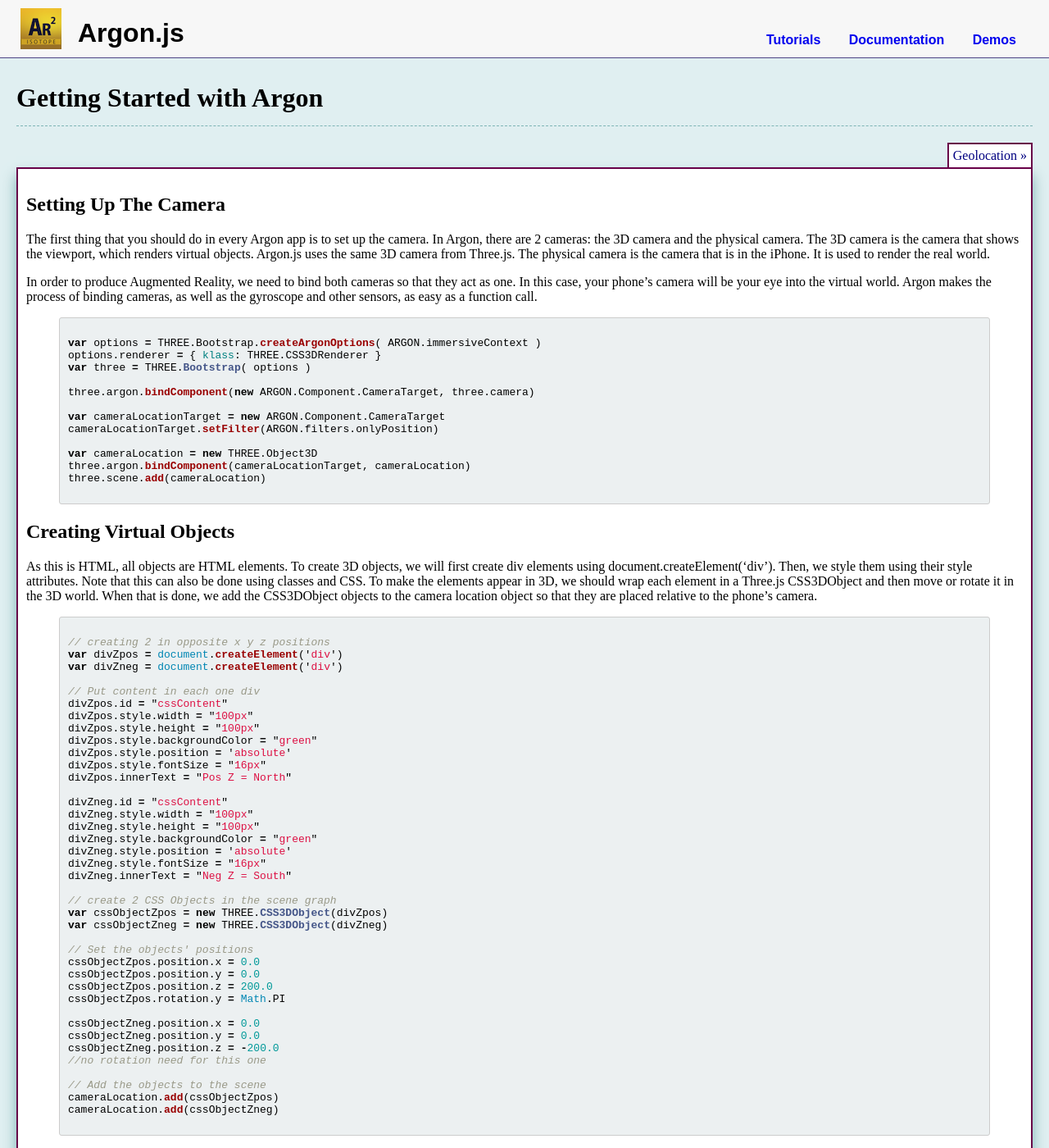
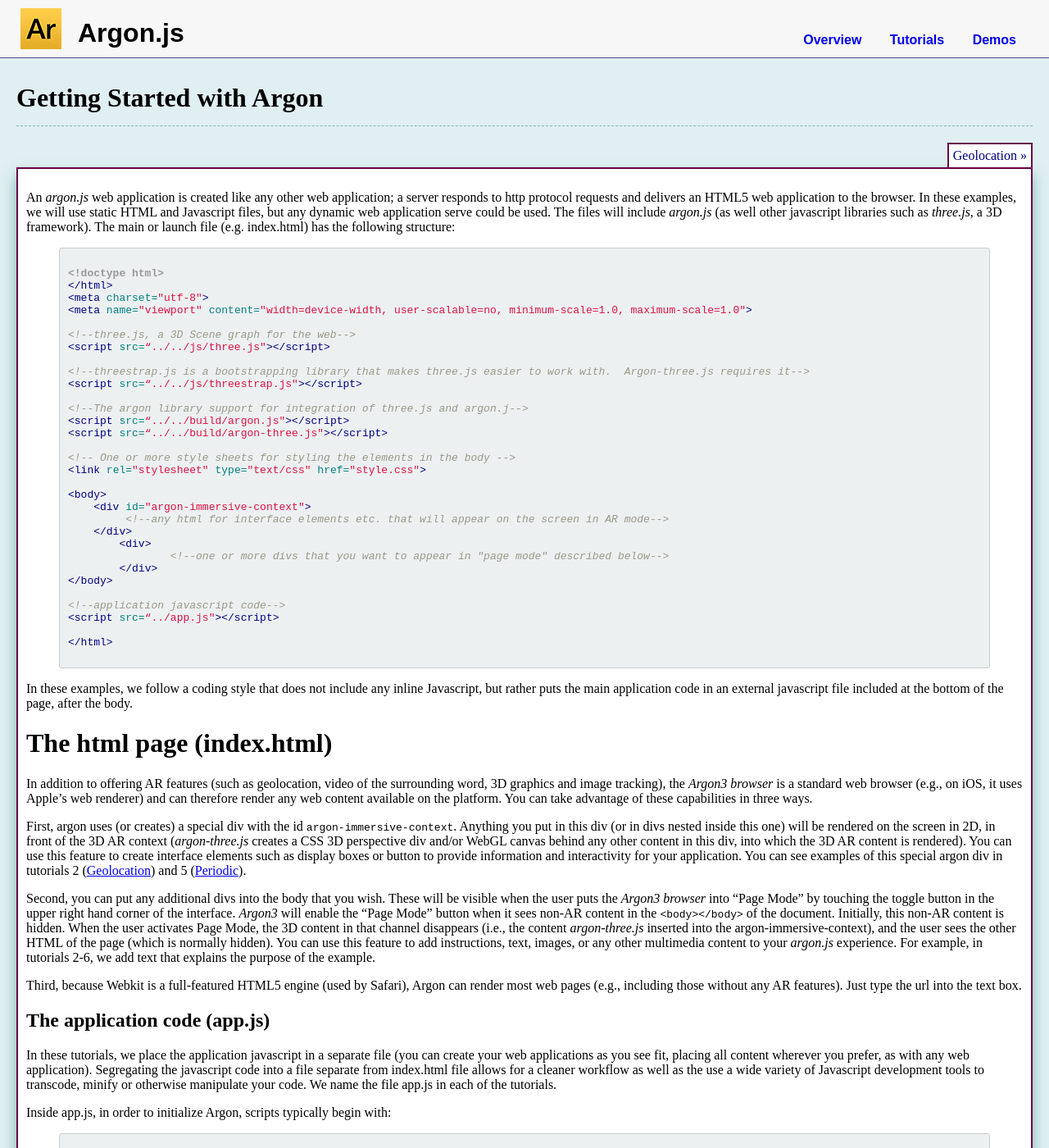
Before and after one commit to argonjs/argon-3-tutorials, a Jekyll site: the page built from _posts/2015-02-22-installation.md, in a window 1280 px wide and 1400 px high. Shown: the whole window at 82% size. Built offline with Jekyll 4.4.1, drawn with Linux system fonts in a browser that asks for light colours; Markdown is read by kramdown in place of the engine named in the settings; some of the changed text lies outside the part shown.

Commit message:
restructured the pages, started updating content
- index.html now contains an overview of argon.js
- tutorials.html contains a narrative between the tutorials.

We should consider not using posts for the tutorials.

````diff
--- a/_config.yml
+++ b/_config.yml
@@ -5,4 +5,3 @@
 permalink: tutorials/:title.html
 description: Argon.js tutorial site.
 baseurl: /pages/ael/argon-tutorials
-paginate: 5
--- a/_layouts/default.html
+++ b/_layouts/default.html
@@ -8,16 +8,20 @@
 </head>
 <body>
   <header>
-    <div id="argon-banner">
-      <img src="{{ site.baseurl }}/images/argonisotope.png" width="50" height="50" alt="Argon.js logo" />
+    <div id="argon-banner"><a href="http://argonjs.io">
+      <img src="{{ site.baseurl }}/images/ArgonIcon50x50.png" width="50" height="50" alt="Argon.js logo" /></a>
       <h1>Argon.js</h1>
     </div>
     <ul id="nav">
       <li class="active">
-        <a href="{{ site.baseurl }}/index.html">Tutorials</a>
+        <a href="{{ site.baseurl }}/index.html">Overview</a>
       </li>
-      <li><a href="{{ site.baseurl }}/docs.html">Documentation</a></li>
-      <li><a href="{{ site.baseurl }}/demos.html">Demos</a></li>
+      <li class="active">
+        <a href="{{ site.baseurl }}/tutorials.html">Tutorials</a>
+      </li>
+      <li class="active">
+        <a href="{{ site.baseurl }}/demos.html">Demos</a>
+      </li>
     </ul>
   </header>
   <div id="content-wrapper">
--- a/_posts/2015-02-22-installation.md
+++ b/_posts/2015-02-22-installation.md
@@ -6,73 +6,69 @@
 source_directory: tutorial1
 ---
 
-Setting Up The Camera
----------------------
-The first thing that you should do in every Argon app is to set up the camera. In Argon, there are 2 cameras: the 3D camera and the physical camera. The 3D camera is the camera that shows the viewport, which renders virtual objects. Argon.js uses the same 3D camera from Three.js. The physical camera is the camera that is in the iPhone. It is used to render the real world.
+An *argon.js* web application is created like any other web application; a server responds to http protocol requests and delivers an HTML5 web application to the browser.  In these examples, we will use static HTML and Javascript files, but any dynamic web application serve could be used. The files will include *argon.js* (as well other javascript libraries such as *three.js*, a 3D framework). The main or launch file (e.g. index.html) has the following structure:
 
-In order to produce Augmented Reality, we need to bind both cameras so that they act as one. In this case, your phone's camera will be your eye into the virtual world. Argon makes the process of binding cameras, as well as the gyroscope and other sensors, as easy as a function call.
+{% highlight html %}
+<!doctype html>
+</html>
+<meta charset="utf-8">
+<meta name="viewport" content="width=device-width, user-scalable=no, minimum-scale=1.0, maximum-scale=1.0">
 
-{% highlight js %}
+<!--three.js, a 3D Scene graph for the web-->
+<script src=“../../js/three.js"></script>
 
-var options = THREE.Bootstrap.createArgonOptions( ARGON.immersiveContext )
+<!--threestrap.js is a bootstrapping library that makes three.js easier to work with.  Argon-three.js requires it-->
+<script src=“../../js/threestrap.js"></script>
+
+<!--The argon library support for integration of three.js and argon.j-->
+<script src=“../../build/argon.js"></script>
+<script src=“../../build/argon-three.js"></script>
+
+<!-- One or more style sheets for styling the elements in the body -->
+<link rel="stylesheet" type="text/css" href="style.css">
+
+<body>
+    <div id="argon-immersive-context">
+         <!--any html for interface elements etc. that will appear on the screen in AR mode-->
+    </div>
+	<div>
+		<!--one or more divs that you want to appear in "page mode" described below-->
+	</div>
+</body>
+
+<!--application javascript code-->
+<script src=“../app.js"></script>
+
+</html>
+{% endhighlight %}
+
+In these examples, we follow a coding style that does not include any inline Javascript, but rather puts the main application code in an external javascript file included at the bottom of the page, after the body.
+
+# The html page (index.html)
+
+In addition to offering AR features (such as geolocation, video of the surrounding word, 3D graphics and image tracking), the *Argon3 browser* is a standard web browser (e.g., on iOS, it uses Apple's web renderer) and can therefore render any web content available on the platform. You can take advantage of these capabilities in three ways.
+
+First, argon uses (or creates) a special div with the id ```argon-immersive-context```.  Anything you put in this div (or in divs nested inside this one) will be rendered on the screen in 2D, in front of the 3D AR context (*argon-three.js* creates a CSS 3D perspective div and/or WebGL canvas behind any other content in this div, into which the 3D AR content is rendered). You can use this feature to create interface elements such as display boxes or button to provide information and  interactivity for your application. You can see examples of this special argon div in tutorials 2 ([Geolocation](geolocation.html)) and 5 ([Periodic](periodic.html)).
+
+Second, you can put any additional divs into the body that you wish. These will be visible when the user puts the *Argon3 browser* into "Page Mode" by touching the toggle button in the upper right hand corner of the interface. *Argon3* will enable the "Page Mode" button when it sees non-AR content in the ```<body></body>``` of the document.  Initially, this non-AR content is hidden.  When the user activates Page Mode, the 3D content in that channel disappears (i.e., the content *argon-three.js* inserted into the argon-immersive-context), and the user sees the other HTML of the page (which is normally hidden). You can use this feature to add instructions,  text, images, or any other multimedia content to your *argon.js* experience. For example, in tutorials 2-6, we add text that explains the purpose of the example.
+
+Third, because Webkit is a full-featured HTML5 engine (used by Safari), Argon can render most web pages (e.g., including those without any AR features).  Just type the url into the text box.
+
+## The application code (app.js)
+
+In these tutorials, we place the application javascript in a separate file (you can create your web applications as you see fit, placing all content wherever you prefer, as with any web application). Segregating the javascript code into a file separate from  index.html file allows for a cleaner workflow as well as the use a wide variety of Javascript development tools to transcode, minify or otherwise manipulate your code. We name the file app.js in each of the tutorials.
+
+Inside app.js, in order to initialize Argon, scripts typically begin with:
+{% highlight js linenos=table %}
+var options = THREE.Bootstrap.createArgonOptions( Argon.immersiveContext )
 options.renderer = { klass: THREE.CSS3DRenderer }
 var three = THREE.Bootstrap( options )
-
-three.argon.bindComponent(new ARGON.Component.CameraTarget, three.camera)
-
-var cameraLocationTarget = new ARGON.Component.CameraTarget
-cameraLocationTarget.setFilter(ARGON.filters.onlyPosition)
-
-var cameraLocation = new THREE.Object3D
-three.argon.bindComponent(cameraLocationTarget, cameraLocation)
-three.scene.add(cameraLocation)
-
 {% endhighlight %}
 
-Creating Virtual Objects
-------------------------
-As this is HTML, all objects are HTML elements. To create 3D objects, we will first create div elements using document.createElement('div'). Then, we style them using their style attributes. Note that this can also be done using classes and CSS. To make the elements appear in 3D, we should wrap each element in a Three.js CSS3DObject and then move or rotate it in the 3D world. When that is done, we add the CSS3DObject objects to the camera location object so that they are placed relative to the phone's camera.
+Line 1 requests the default *immersiveContext* (the view from the device’s camera) as the surrounding visual environment that will be shown. (*argon.js* will eventually support having other **Contexts** in addition to the default *immersiveContext*, such as having embedded AR contexts in Page Mode. )
 
-{% highlight js %}
+Line 2 indicates which renderer this web application will use. The *three.js* CSS renderer is used here. Alternatives include the WebGL renderer (```options.renderer = { klass: THREE.WebGLRenderer }```) or a combined WebGL/CSS3 renderer (```options.renderer = {klass: THREE.MultiRenderer }```)
 
-// creating 2 in opposite x y z positions
-var divZpos = document.createElement('div')
-var divZneg = document.createElement('div')
+Line 3  uses [threestrap](https://github.com/unconed/threestrap) to create a *three.js* scene graph along with the chosen renderer and store it as the variable ```three```.
 
-// Put content in each one div
-divZpos.id = "cssContent"
-divZpos.style.width = "100px"
-divZpos.style.height = "100px"
-divZpos.style.backgroundColor = "green"
-divZpos.style.position = 'absolute'
-divZpos.style.fontSize = "16px"
-divZpos.innerText = "Pos Z = North"
-
-divZneg.id = "cssContent"
-divZneg.style.width = "100px"
-divZneg.style.height = "100px"
-divZneg.style.backgroundColor = "green"
-divZneg.style.position = 'absolute'
-divZneg.style.fontSize = "16px"
-divZneg.innerText = "Neg Z = South"
-
-// create 2 CSS Objects in the scene graph
-var cssObjectZpos = new THREE.CSS3DObject(divZpos)
-var cssObjectZneg = new THREE.CSS3DObject(divZneg)
-
-// Set the objects' positions
-cssObjectZpos.position.x = 0.0
-cssObjectZpos.position.y = 0.0
-cssObjectZpos.position.z = 200.0
-cssObjectZpos.rotation.y = Math.PI
-
-cssObjectZneg.position.x = 0.0
-cssObjectZneg.position.y = 0.0
-cssObjectZneg.position.z = -200.0
-//no rotation need for this one
-
-// Add the objects to the scene
-cameraLocation.add(cssObjectZpos)
-cameraLocation.add(cssObjectZneg)
-
-{% endhighlight %}
+Together these three lines initialize the *argon.js* framework to use the device’s camera to display the world as an immersive background and create a scene graph to which the channel can attach 3D content.  You then add the javascript code that creates and manipulates that content.  For a first example of how this works, continue to  Tutorial 2 ([Geolocation](geolocation.html)).
--- a/demos.html
+++ b/demos.html
@@ -3,4 +3,4 @@
 title: Argon.js Demos
 ---
 
-<h1>Demos</h1>
+We will add pointers to more complex *argon.js* demos here.
````
Also changed, not shown: _posts/2015-03-25-vuforia.md (renamed from _posts/2015-03-31-argon-vuforia.md, +2 -2 lines), _posts/2015-03-26-directions.md (renamed from _posts/2015-03-26-skybox.md, +3 -3 lines), _posts/2015-04-01-periodic.md (added, +7 -0 lines), _posts/2015-04-03-panorama.md (added, +7 -0 lines), _posts/2015-05-01-debugging.md (added, +7 -0 lines), index.html (deleted, +0 -17 lines), index.md (added, +42 -0 lines), tutorials.md (added, +95 -0 lines), images/ArgonIcon50x50.png (added).
